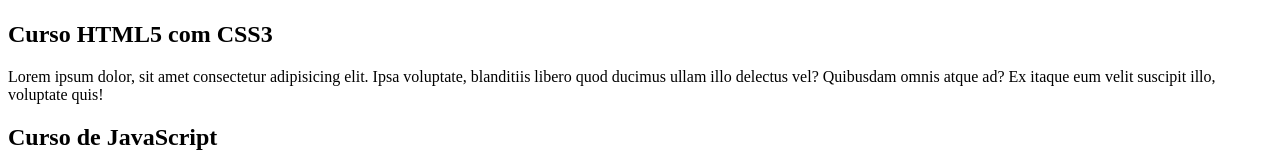
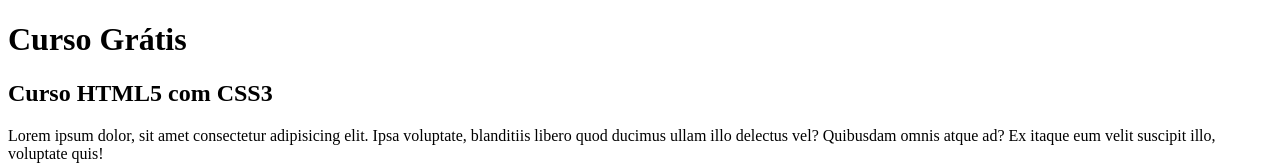
Before and after one commit to cadualvg/projeto-site, a plain HTML site: page index.html in a window 1280 px wide. Shown: the top 165 px of the page. Drawn offline with Linux system fonts and the light colour scheme.

Commit message:
Update index.html

```diff
--- a/index.html
+++ b/index.html
@@ -3,12 +3,12 @@
 <head>
     <meta charset="UTF-8">
     <meta name="viewport" content="width=device-width, initial-scale=1.0">
-    <title>Cursos Grátis</title>
+    <title>Site CursoemVideo</title>
 </head>
 <body>
     <main>
         <header>
-            <h1></h1>
+            <h1>Curso Grátis</h1>
         </header>
         <article>
             <h2>Curso HTML5 com CSS3</h2>
```
